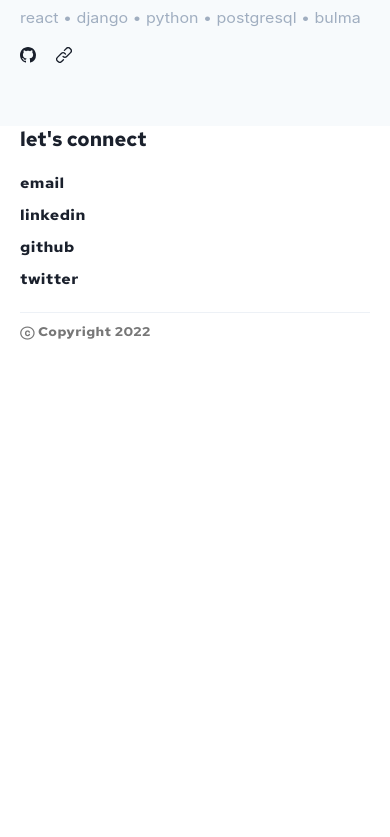
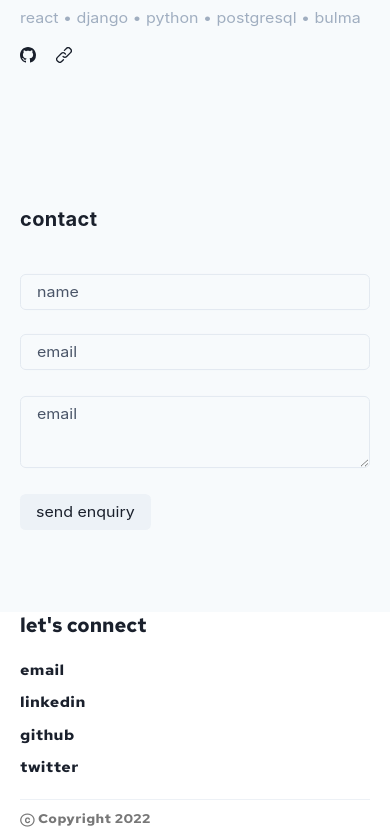
Before and after one commit to adrianp2021/new-portfolio, a Next.js app in the folder my-app/: page / in a window 390 px wide. Shown: the part 3375-4212 px from the top of the page. Before the commit the page ends 3725 px from the top, so only its background shows below. Built offline with nearby package versions, Linux system fonts and the light colour scheme.

Commit message:
contact form, formik (only responsiveness)

```diff
--- a/my-app/Components/Layout/Navbar.js
+++ b/my-app/Components/Layout/Navbar.js
@@ -39,7 +39,6 @@ const Navbar = () => {
           icon={colorMode === "dark" ? <SunIcon /> : <MoonIcon />}
           onClick={toggleColorMode}
         />
-
         {/* <Button onClick={toggleColorMode}>Change bg</Button> */}
       </Box>
     </Flex>
--- a/my-app/Components/Sections/contact.js
+++ b/my-app/Components/Sections/contact.js
@@ -0,0 +1,103 @@
+import { useState } from "react";
+
+import {
+  Heading,
+  Text,
+  FormControl,
+  Input,
+  Box,
+  Textarea,
+  Button,
+  useColorModeValue,
+} from "@chakra-ui/react";
+
+import { Formik, Field } from "formik";
+
+const Contact = () => {
+  let [formValue, setFormValue] = useState({
+    name: "",
+    email: "",
+    message: "",
+  });
+
+  function handleFormChange(e) {
+    let inputValue = e.target.value;
+    setFormValue({
+      inputValue,
+    });
+    console.log(inputValue);
+  }
+
+  const bgColor = useColorModeValue("gray.50", "blackAlpha.800");
+
+  return (
+    <>
+      <Box
+        w="100vw"
+        h={["100%"]}
+        px={[0, 0, 10, 40]}
+        bg={bgColor}
+        display={["block", "block", "flex", "flex"]}
+        justifyContent="flex-end"
+        py={20}
+      >
+        <Box w="40%" display="flex" px={[5, 5, 0]} mb={[10, 10, 0, 0]}>
+          <Heading fontSize={["20px"]} fontWeight="700" letterSpacing={0.4}>
+            contact
+          </Heading>
+        </Box>
+
+        <Box w={["100%", "100%", "40%"]} textAlign="start" px={[5, 5, 0]}>
+          <FormControl>
+            <Input
+              name="name"
+              placeholder="name"
+              _placeholder={{ color: "gray.600" }}
+              focusBorderColor=" inherit"
+              value={formValue.name}
+              onChange={handleFormChange}
+
+              isRequired
+              transform="scaleY(.9)"
+            />
+          </FormControl>
+
+          <FormControl my={5}>
+            <Input
+              name="email"
+              placeholder="email"
+              _placeholder={{ color: "gray.600" }}
+              focusBorderColor=" inherit"
+              value={formValue.email}
+              onChange={handleFormChange}
+
+              isRequired
+              transform="scaleY(.9)"
+            />
+          </FormControl>
+
+          <FormControl my={5}>
+            <Textarea
+              value={formValue.message}
+              onChange={handleFormChange}
+              placeholder="email"
+              _placeholder={{ color: "gray.600" }}
+              focusBorderColor=" inherit"
+
+              isRequired
+              transform="scaleY(.9)"
+            />
+          </FormControl>
+
+          <Box>
+            <Button borderRadius="md" type="submit" transform="scaleY(.9)">
+              <Text fontWeight="400">send enquiry</Text>
+            </Button>
+          </Box>
+        </Box>
+      </Box>
+    </>
+  );
+};
+
+export default Contact;
--- a/my-app/Components/Sections/projects.js
+++ b/my-app/Components/Sections/projects.js
@@ -87,6 +87,7 @@ const Projects = () => {
                         href={project.githubRepo}
                         target="_blank"
                         rel="noreferrer"
+                        aria-label="github"
                       >
                         <Icon viewBox="0 0 200">
                           <path
@@ -105,6 +106,7 @@ const Projects = () => {
                         href={project.deployed}
                         target="_blank"
                         rel="noreferrer"
+                        aria-label="deployedProject"
                       >
                         <LinkIcon />
                       </a>
--- a/my-app/package.json
+++ b/my-app/package.json
@@ -13,6 +13,7 @@
     "@chakra-ui/react": "^2.3.6",
     "@emotion/react": "^11.10.4",
     "@emotion/styled": "^11.10.4",
+    "formik": "^2.2.9",
     "framer-motion": "^6.5.1",
     "next": "12.3.1",
     "react": "18.2.0",
--- a/my-app/pages/_document.js
+++ b/my-app/pages/_document.js
@@ -4,11 +4,6 @@ export default function Document() {
   return (
     <Html>
       <Head>
-        <link
-          href="https://fonts.googleapis.com/css2?family=Inter&display=optional"
-          rel="stylesheet"
-        />
-
         <link rel="preconnect" href="https://fonts.googleapis.com" />
         <link
           rel="preconnect"
--- a/my-app/pages/index.js
+++ b/my-app/pages/index.js
@@ -1,6 +1,4 @@
 import Head from "next/head";
-import Image from "next/image";
-import styles from "../styles/Home.module.css";
 
 import { Flex, Box, Text, useColorModeValue } from "@chakra-ui/react";
 
@@ -8,6 +6,7 @@ import Navbar from "../Components/Layout/Navbar";
 import Career from "../Components/Sections/career";
 import Skills from "../Components/Sections/skills";
 import Projects from "../Components/Sections/projects";
+import Contact from "../Components/Sections/contact";
 
 export default function Home() {
   const bgColor = useColorModeValue("gray.50", "blackAlpha.800");
@@ -18,17 +17,12 @@ export default function Home() {
         <title>Adrian Pantea Portfolio</title>
         <meta name="description" content="Generated by create next app" />
         <link rel="icon" href="/favicon.ico" />
+        <html lang="en"></html>
       </Head>
 
       <Navbar />
 
-      <Flex
-        w="100vw"
-        h={["100vh"]}
-        px={[0, 0, 10, 40]}
-        bg={bgColor}
-        // border="1px solid red"
-      >
+      <Flex w="100vw" h={["100vh"]} px={[0, 0, 10, 40]} bg={bgColor}>
         <Box
           w="100%"
           display="flex"
@@ -49,12 +43,7 @@ export default function Home() {
               London, UK.
             </Text>
           </Box>
-          <Box
-            w={["100%", "100%", "50%"]}
-            textAlign="end"
-            fontWeight="500"
-            // border="1px solid"
-          >
+          <Box w={["100%", "100%", "50%"]} textAlign="end" fontWeight="500">
             <Text>
               I am a Tech enthusiast. I curate vision with simple code.
             </Text>
@@ -65,6 +54,7 @@ export default function Home() {
       <Career />
       <Skills />
       <Projects />
+      <Contact />
     </Box>
   );
 }
```
Also changed, not shown: 2 other files (tests, documents, lock files or other folders).
